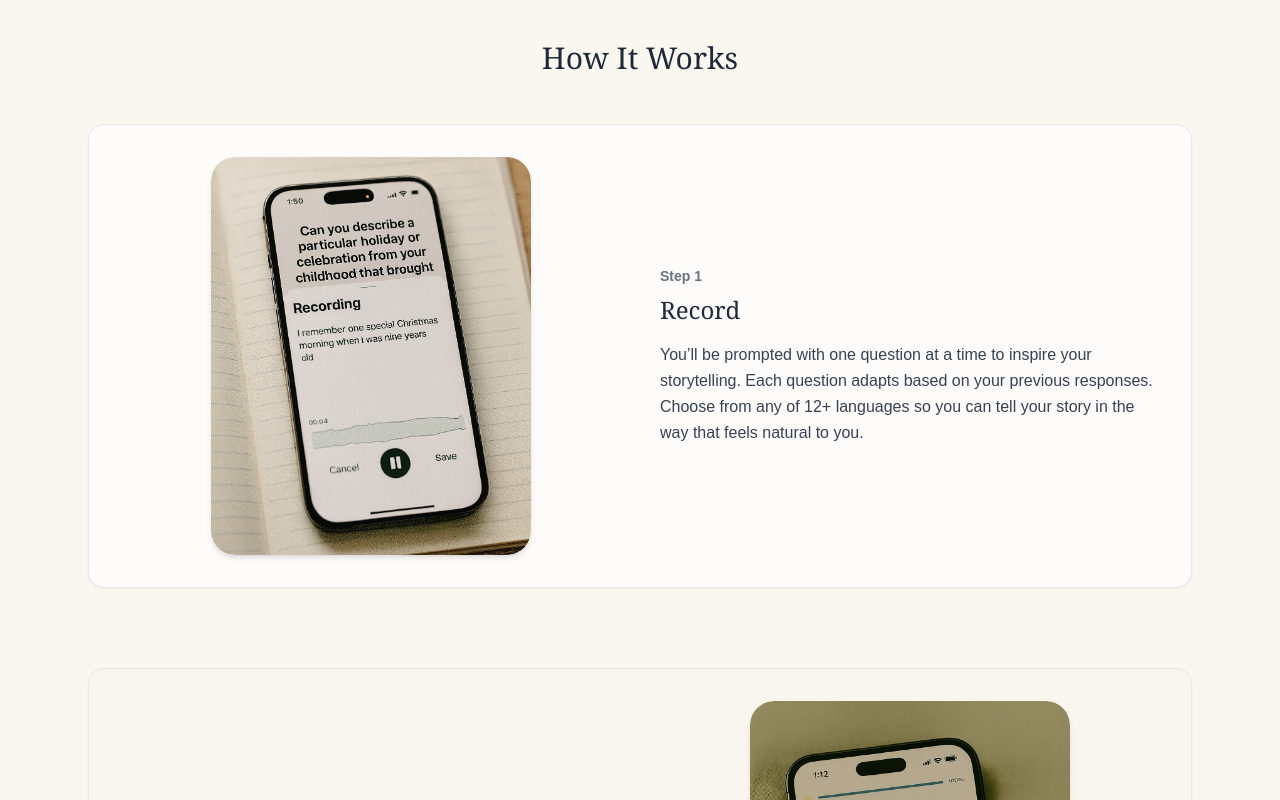
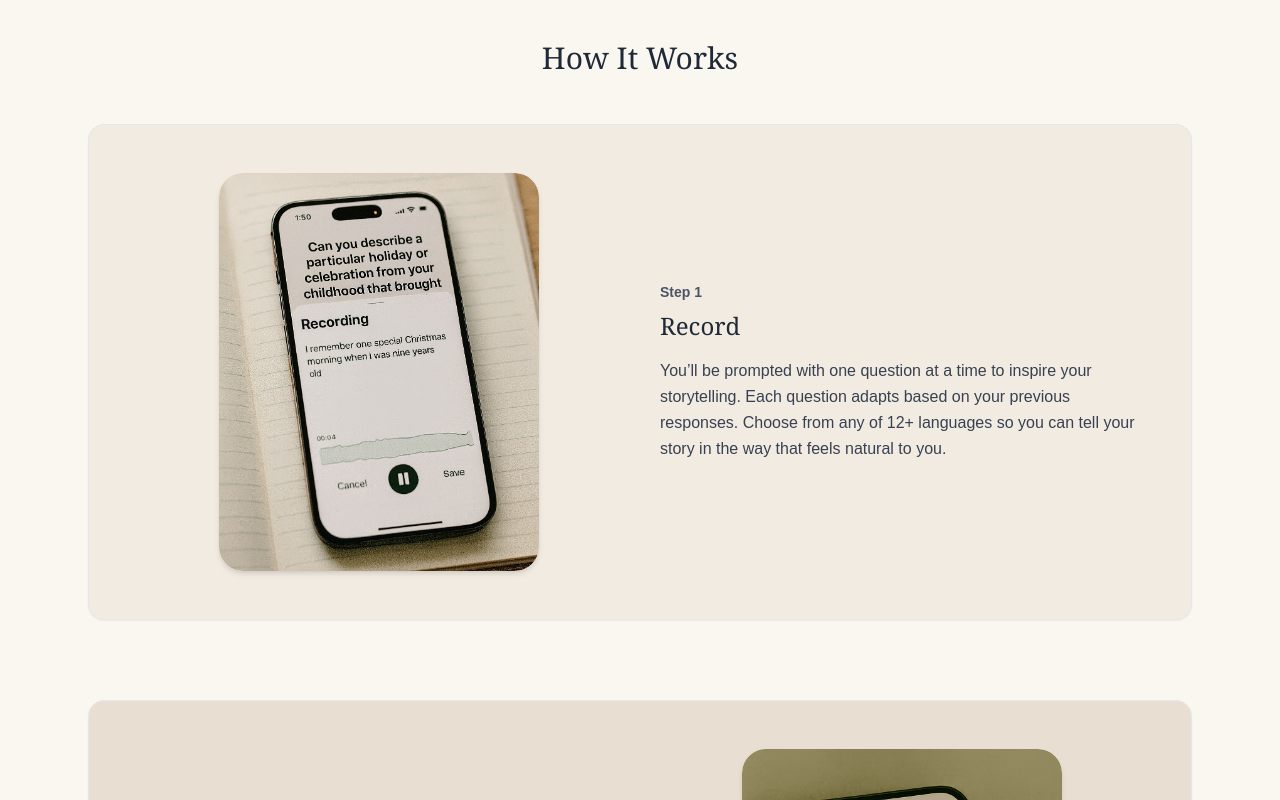
Before and after one commit to jql61122/mymemoirai-site, a Next.js app: page / in a window 1280 px wide. Shown: the part 740-1540 px from the top of the page. Built offline with nearby package versions, Linux system fonts and the light colour scheme.

Commit message:
changed background colors for sections in how it works

```diff
--- a/components/HowItWorks.tsx
+++ b/components/HowItWorks.tsx
@@ -21,7 +21,6 @@ export default function HowItWorks() {
       <section className="bg-[#FAF7F1] py-20">
         <div className="max-w-6xl mx-auto px-6">
           <h2 className="text-3xl font-serif text-center text-gray-800 mb-12">
-          {/* t("howItWorks.title") */}
             How It Works
           </h2>
 
@@ -30,8 +29,8 @@ export default function HowItWorks() {
               <FadeInWhenVisible key={step.key} delay={index * 0.2}>
                 <div
                   className={`${
-                  index % 2 === 0 ? "bg-white/70" : "bg-[#F9F6F0]"
-                } border border-gray-200 rounded-2xl shadow-sm p-8 hover:shadow-md transition-shadow duration-300`}
+                    index % 2 === 0 ? "bg-[#F2EBE1]" : "bg-[#E8DFD2]"
+                  } border border-gray-200 rounded-2xl shadow-sm p-8 md:p-12`}
                 >
                   <div
                     className={`flex flex-col md:flex-row items-center gap-10 ${
@@ -52,8 +51,8 @@ export default function HowItWorks() {
                     </div>
 
                     {/* Text */}
-                  <div className="w-full md:w-1/2 text-center md:text-left">
-                    <p className="text-sm text-gray-500 mb-2 font-semibold">
+                    <div className="w-full md:w-1/2 text-center md:text-left max-w-prose">
+                      <p className="text-sm text-gray-600 mb-2 font-semibold">
                         {`Step ${index + 1}`}
                       </p>
                       <h3 className="text-2xl font-serif text-gray-800 mb-4">
@@ -83,4 +82,6 @@ export default function HowItWorks() {
         </div>
       </section>
     );
+
+
 }
```
Lines whose indentation alone changed are shown as unchanged.
